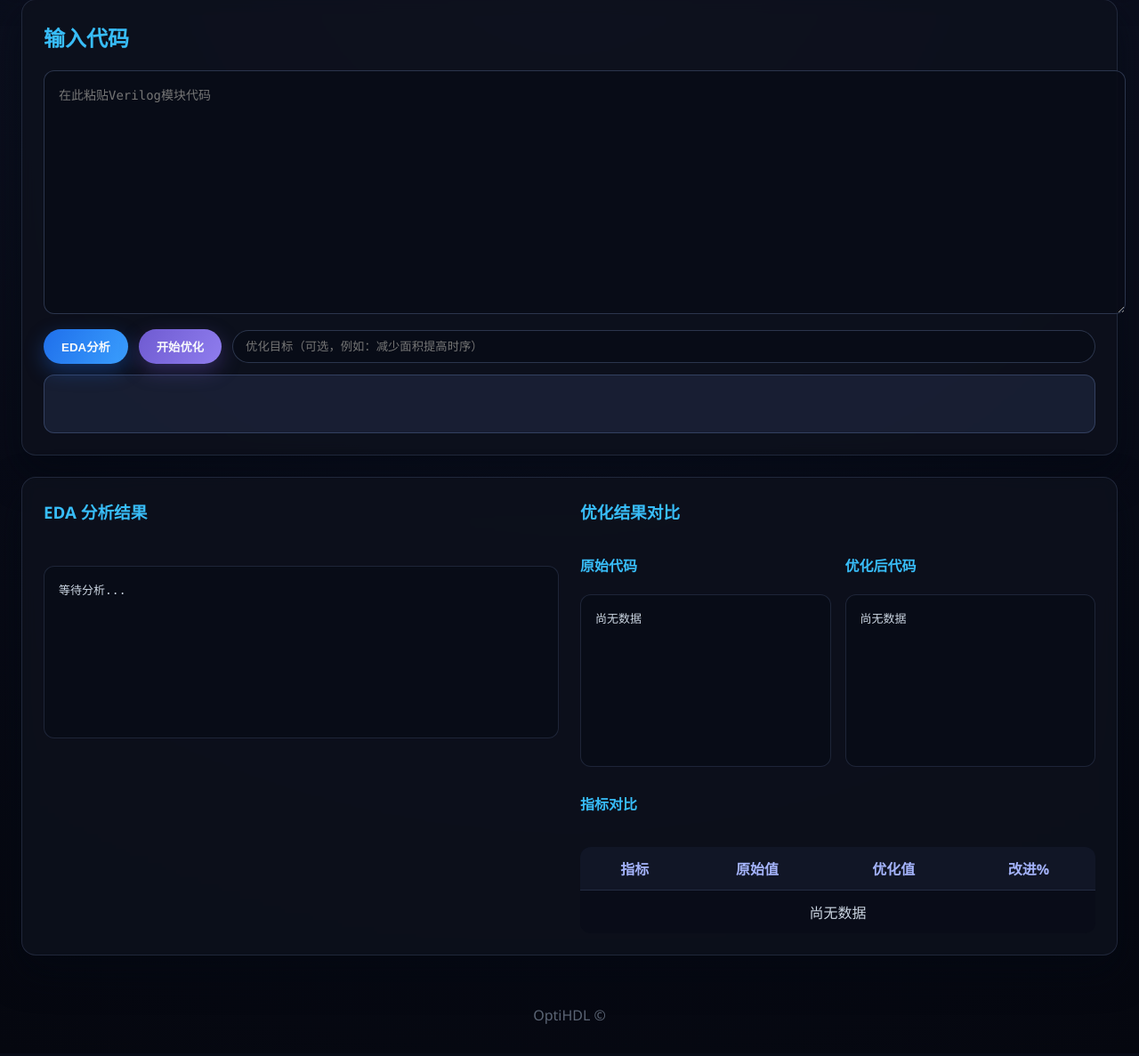
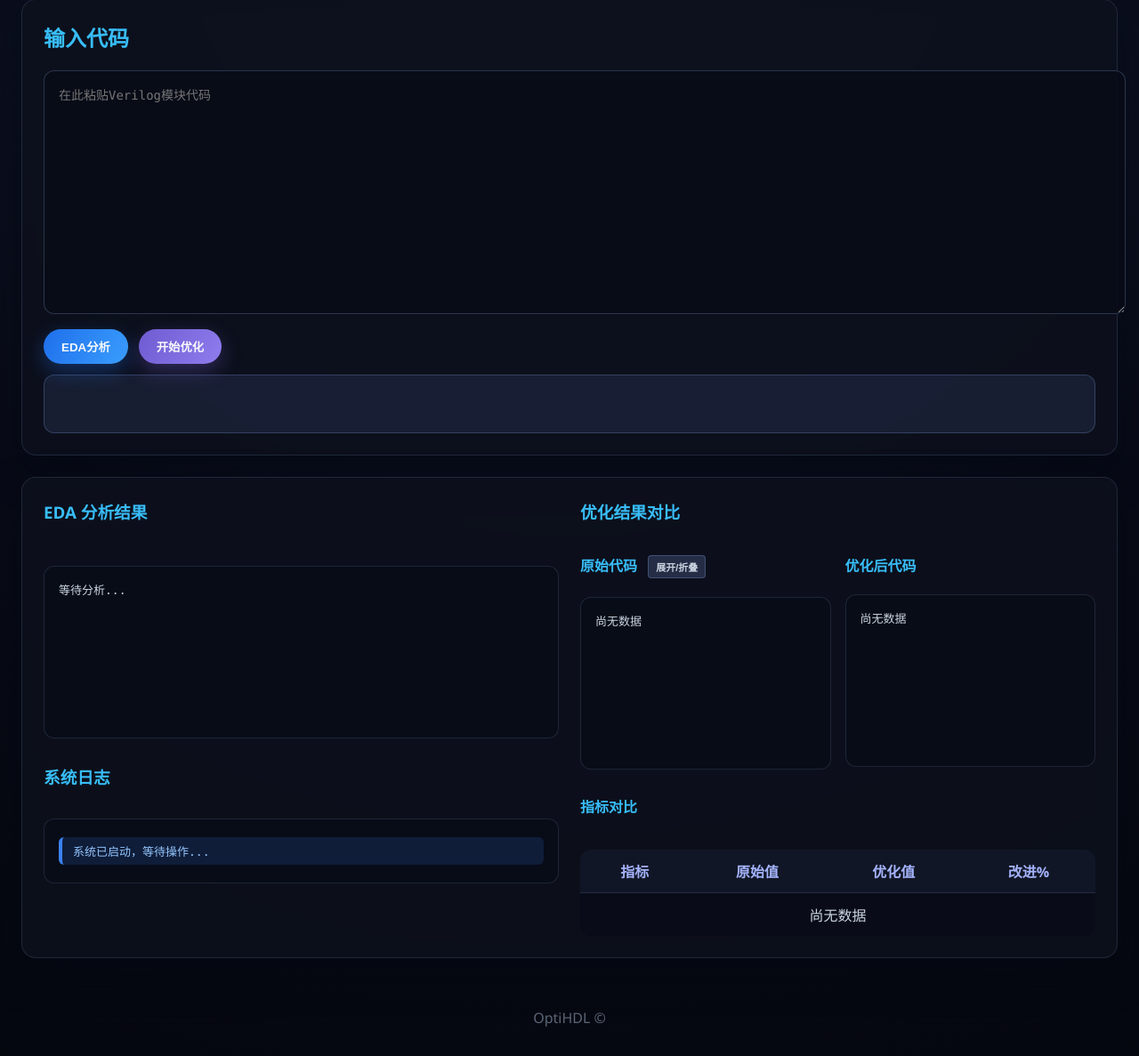
Before and after one commit to zzyss-marker/OptiHDL, a Flask app: page / in a window 1280 px wide. Shown: the part 146-1333 px from the top of the page at 89% size. Before the commit the page ends 1297 px from the top, so only its background shows below. Run offline with Flask 3, Linux system fonts and the light colour scheme.

Commit message:
新增系统日志功能，优化代码折叠显示，移除优化目标输入框

```diff
--- a/web_app/static/app.js
+++ b/web_app/static/app.js
@@ -1,12 +1,13 @@
 const btnAnalyze = document.getElementById("btn-analyze");
 const btnOptimize = document.getElementById("btn-optimize");
 const inputArea = document.getElementById("verilog-input");
-const targetInput = document.getElementById("target-text");
 const statusBox = document.getElementById("global-status");
 const edaOutput = document.getElementById("eda-output");
 const originalCode = document.getElementById("original-code");
 const optimizedCode = document.getElementById("optimized-code");
 const metricsTable = document.getElementById("metrics-table").querySelector("tbody");
+const logContainer = document.getElementById("log-container");
+const toggleOriginalBtn = document.getElementById("toggle-original");
 
 let pollTimer = null;
 
@@ -14,6 +15,31 @@ function setStatus(message, type = "info") {
     statusBox.textContent = message;
     statusBox.dataset.type = type;
     statusBox.className = `status ${type}`;
+}
+
+function addLogEntry(message, type = "info") {
+    const timestamp = new Date().toLocaleTimeString();
+    const logEntry = document.createElement("div");
+    logEntry.className = `log-entry ${type}`;
+    logEntry.textContent = `[${timestamp}] ${message}`;
+
+    logContainer.appendChild(logEntry);
+    logContainer.scrollTop = logContainer.scrollHeight;
+
+    // 限制日志条目数量，避免内存占用过多
+    const entries = logContainer.querySelectorAll(".log-entry");
+    if (entries.length > 100) {
+        entries[0].remove();
+    }
+}
+
+function toggleCodeCollapse() {
+    const isCollapsed = originalCode.classList.contains("collapsed");
+    if (isCollapsed) {
+        originalCode.classList.remove("collapsed");
+    } else {
+        originalCode.classList.add("collapsed");
+    }
 }
 
 function formatEDAResult(result) {
@@ -32,13 +58,22 @@ function formatEDAResult(result) {
     return lines.join("\n");
 }
 
+function extractModuleName(code) {
+    const match = code.match(/module\s+(\w+)/);
+    return match ? match[1] : "top";
+}
+
 async function analyzeCode() {
     const code = inputArea.value;
     if (!code.trim()) {
         setStatus("请输入Verilog代码后再分析", "warn");
+        addLogEntry("分析失败：代码为空", "warning");
         return;
     }
+
+    const detectedModule = extractModuleName(code);
     setStatus("EDA分析进行中...");
+    addLogEntry(`开始分析模块: ${detectedModule}`, "info");
     btnAnalyze.disabled = true;
 
     try {
@@ -47,20 +82,24 @@ async function analyzeCode() {
             headers: { "Content-Type": "application/json" },
             body: JSON.stringify({
                 code,
-                module: "top",
+                module: detectedModule,
             }),
         });
         const result = await response.json();
         edaOutput.textContent = formatEDAResult(result);
         if (result.success) {
             originalCode.textContent = code;
+            originalCode.classList.add("collapsed"); // 默认折叠
             setStatus("EDA分析完成", "success");
+            addLogEntry("EDA分析成功完成", "success");
         } else {
             setStatus(result.error || "EDA分析失败", "error");
+            addLogEntry(`EDA分析失败: ${result.error || "未知错误"}`, "error");
         }
     } catch (err) {
         console.error(err);
         setStatus(`请求失败: ${err.message}`, "error");
+        addLogEntry(`网络请求失败: ${err.message}`, "error");
     } finally {
         btnAnalyze.disabled = false;
     }
@@ -97,12 +136,15 @@ function renderMetrics(result) {
 function updateOptimizationResult(result) {
     if (!result.success) {
         setStatus(result.error || "优化失败", "error");
+        addLogEntry(`优化失败: ${result.error || "未知错误"}`, "error");
         return;
     }
     originalCode.textContent = result.original_code || "--";
+    originalCode.classList.add("collapsed"); // 默认折叠
     optimizedCode.textContent = result.optimized_code || "--";
     renderMetrics(result);
     setStatus("优化完成", "success");
+    addLogEntry("代码优化成功完成", "success");
 }
 
 async function pollOptimizationStatus() {
@@ -143,36 +185,41 @@ function stopPolling() {
 
 async function optimizeCode() {
     const code = inputArea.value;
-    const target = targetInput.value;
     if (!code.trim()) {
         setStatus("请输入Verilog代码后再优化", "warn");
+        addLogEntry("优化失败：代码为空", "warning");
         return;
     }
     setStatus("提交优化任务...");
+    addLogEntry("开始提交优化任务", "info");
     btnOptimize.disabled = true;
 
     try {
         const response = await fetch("/api/optimize", {
             method: "POST",
             headers: { "Content-Type": "application/json" },
-            body: JSON.stringify({ code, target }),
+            body: JSON.stringify({ code, target: "" }),
         });
         const result = await response.json();
         if (!response.ok || !result.success) {
             setStatus(result.error || "优化启动失败", "error");
+            addLogEntry(`优化启动失败: ${result.error || "未知错误"}`, "error");
             btnOptimize.disabled = false;
             return;
         }
         setStatus("优化任务已启动，正在等待结果...", "info");
+        addLogEntry("优化任务已提交，开始轮询结果", "info");
         startPolling();
     } catch (err) {
         console.error(err);
         setStatus(`请求失败: ${err.message}`, "error");
+        addLogEntry(`优化请求失败: ${err.message}`, "error");
         btnOptimize.disabled = false;
     }
 }
 
 btnAnalyze.addEventListener("click", analyzeCode);
 btnOptimize.addEventListener("click", optimizeCode);
+toggleOriginalBtn.addEventListener("click", toggleCodeCollapse);
 
 window.addEventListener("beforeunload", () => stopPolling());
--- a/web_app/static/styles.css
+++ b/web_app/static/styles.css
@@ -99,13 +99,83 @@ button:hover:not(:disabled) {
     transform: translateY(-2px);
 }
 
-#target-text {
-    flex: 1 1 240px;
-    padding: 10px 14px;
+/* 日志容器样式 */
+.log-container {
     background: rgba(9, 13, 24, 0.92);
-    border: 1px solid rgba(88, 104, 140, 0.45);
-    border-radius: 999px;
-    color: inherit;
+    border: 1px solid rgba(72, 88, 118, 0.35);
+    border-radius: 12px;
+    padding: 16px;
+    max-height: 300px;
+    overflow-y: auto;
+    font-family: 'JetBrains Mono', 'Consolas', monospace;
+    font-size: 13px;
+}
+
+.log-entry {
+    padding: 6px 12px;
+    margin: 4px 0;
+    border-radius: 6px;
+    border-left: 4px solid;
+    word-wrap: break-word;
+}
+
+.log-entry.info {
+    background: rgba(59, 130, 246, 0.15);
+    border-left-color: #3b82f6;
+    color: #93c5fd;
+}
+
+.log-entry.success {
+    background: rgba(34, 197, 94, 0.15);
+    border-left-color: #22c55e;
+    color: #86efac;
+}
+
+.log-entry.warning {
+    background: rgba(245, 158, 11, 0.15);
+    border-left-color: #f59e0b;
+    color: #fbbf24;
+}
+
+.log-entry.error {
+    background: rgba(239, 68, 68, 0.15);
+    border-left-color: #ef4444;
+    color: #fca5a5;
+}
+
+/* 折叠按钮样式 */
+.toggle-btn {
+    font-size: 11px;
+    padding: 4px 8px;
+    margin-left: 8px;
+    background: rgba(96, 118, 168, 0.3);
+    border: 1px solid rgba(96, 118, 168, 0.5);
+    border-radius: 4px;
+    color: #cbd5e1;
+    cursor: pointer;
+    transition: background 0.2s ease;
+}
+
+.toggle-btn:hover {
+    background: rgba(96, 118, 168, 0.5);
+}
+
+/* 可折叠代码块 */
+.code-block.collapsible.collapsed {
+    max-height: 120px;
+    overflow: hidden;
+    position: relative;
+}
+
+.code-block.collapsible.collapsed::after {
+    content: "...";
+    position: absolute;
+    bottom: 0;
+    right: 0;
+    background: rgba(9, 13, 24, 0.95);
+    padding: 4px 8px;
+    color: #94a3b8;
+    border-radius: 4px 0 0 0;
 }
 
 .status {
--- a/web_app/templates/index.html
+++ b/web_app/templates/index.html
@@ -18,7 +18,6 @@
         <div class="control-row">
             <button id="btn-analyze" class="primary">EDA分析</button>
             <button id="btn-optimize" class="accent">开始优化</button>
-            <input id="target-text" type="text" placeholder="优化目标（可选，例如：减少面积提高时序）">
         </div>
         <div class="status" id="global-status"></div>
     </section>
@@ -27,13 +26,18 @@
         <div class="column">
             <h3>EDA 分析结果</h3>
             <pre id="eda-output" class="result-block">等待分析...</pre>
+
+            <h3>系统日志</h3>
+            <div id="log-container" class="log-container">
+                <div class="log-entry info">系统已启动，等待操作...</div>
+            </div>
         </div>
         <div class="column">
             <h3>优化结果对比</h3>
             <div class="split">
                 <div>
-                    <h4>原始代码</h4>
-                    <pre id="original-code" class="code-block">尚无数据</pre>
+                    <h4>原始代码 <button id="toggle-original" class="toggle-btn">展开/折叠</button></h4>
+                    <pre id="original-code" class="code-block collapsible">尚无数据</pre>
                 </div>
                 <div>
                     <h4>优化后代码</h4>
```
